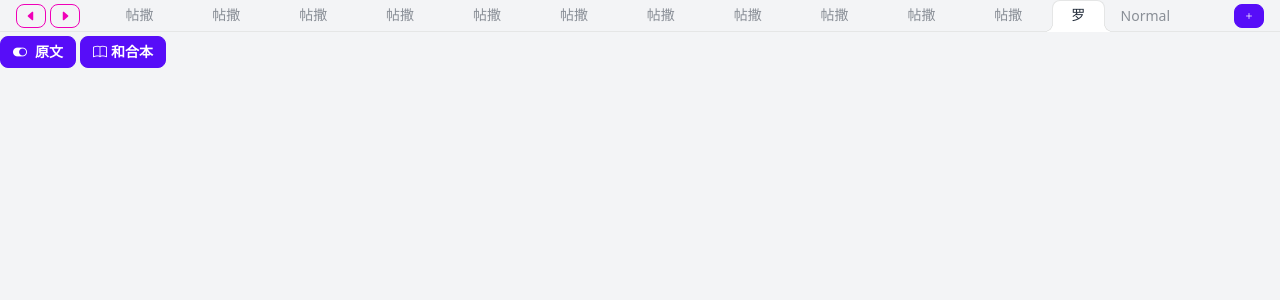
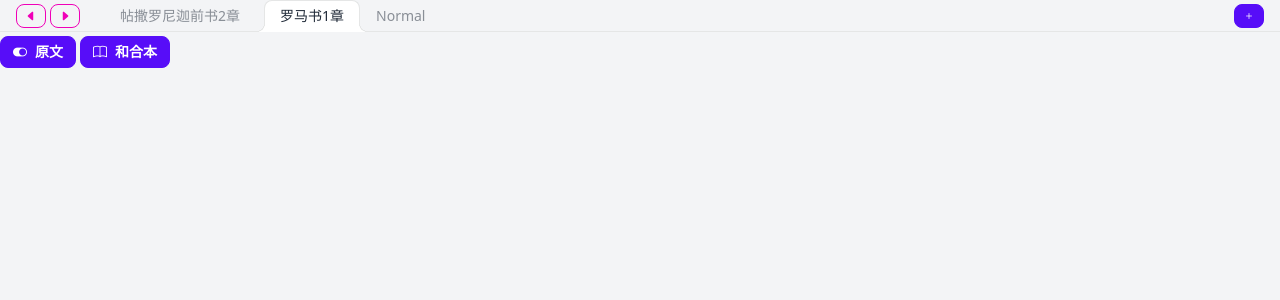
Before and after one commit to mattwhatsup/bible-study-tool-app-tauri, a React (Vite) app: page / in a window 1280 px wide. Shown: the top 300 px of the page. Built offline with nearby package versions, Linux system fonts and the light colour scheme.

Commit message:
add bootstrap / prefix tailwind

```diff
--- a/package.json
+++ b/package.json
@@ -12,6 +12,7 @@
   },
   "dependencies": {
     "@tauri-apps/api": "^1.2.0",
+    "bootstrap": "^5.2.3",
     "bootstrap-icons": "^1.10.3",
     "daisyui": "^2.51.3",
     "react": "^18.2.0",
--- a/src/App.tsx
+++ b/src/App.tsx
@@ -1,4 +1,5 @@
 import { FunctionComponent } from 'react'
+import Dialog from './components-ui/Dialog'
 import SwitchButton from './components-ui/SwitchButton'
 import Tabs from './components-ui/Tabs'
 import VersionDropDown from './components-ui/VersionDropDown'
@@ -6,10 +7,11 @@ interface AppProps {}
 
 const App: FunctionComponent<AppProps> = () => {
   return (
-    <div className="w-screen h-screen">
+    <div className="tw-w-screen tw-h-screen">
       <Tabs />
       <SwitchButton />
       <VersionDropDown />
+      <Dialog />
     </div>
   )
 }
--- /dev/null
+++ b/src/components-ui/Dialog.tsx
@@ -0,0 +1,40 @@
+import { FunctionComponent } from 'react'
+
+interface DialogProps {}
+
+const Dialog: FunctionComponent<DialogProps> = () => {
+  return (
+    <div className="modal" tabIndex={-1}>
+      <div className="modal-dialog">
+        <div className="modal-content">
+          <div className="modal-header">
+            <h5 className="modal-title">Modal title</h5>
+            <button
+              type="button"
+              className="btn-close"
+              data-bs-dismiss="modal"
+              aria-label="Close"
+            />
+          </div>
+          <div className="modal-body">
+            <p>Modal body text goes here.</p>
+          </div>
+          <div className="modal-footer">
+            <button
+              type="button"
+              className="tw-btn tw-btn-secondary"
+              data-bs-dismiss="modal"
+            >
+              Close
+            </button>
+            <button type="button" className="tw-btn tw-btn-primary">
+              Save changes
+            </button>
+          </div>
+        </div>
+      </div>
+    </div>
+  )
+}
+
+export default Dialog
--- a/src/components-ui/SwitchButton.tsx
+++ b/src/components-ui/SwitchButton.tsx
@@ -4,7 +4,7 @@ interface SwitchButtonProps {}
 
 const SwitchButton: FunctionComponent<SwitchButtonProps> = () => {
   return (
-    <button className="btn btn-primary btn-sm switch-btn">
+    <button className="tw-btn tw-btn-primary tw-btn-sm switch-btn">
       <i className="bi bi-toggle-on"></i>
       <span>原文</span>
     </button>
--- a/src/components-ui/Tabs.css
+++ b/src/components-ui/Tabs.css
@@ -1,17 +1,17 @@
 .tab-scroller-control {
-  @apply tab tab-lifted;
+  @apply tw-tab tw-tab-lifted;
   border-top-width: 0;
   border-right-width: 0;
   border-left-width: 0;
 }
 .tab-utility-control {
-  @apply tab tab-lifted;
+  @apply tw-tab tw-tab-lifted;
   flex-basis: 2rem;
   border-top-width: 0;
   border-right-width: 0;
   border-left-width: 0;
 }
-.tab-lifted {
+.tw-tab-lifted {
   border-top-color: var(--tab-border-color);
   border-right-color: var(--tab-border-color);
   border-left-color: var(--tab-border-color);
--- a/src/components-ui/Tabs.tsx
+++ b/src/components-ui/Tabs.tsx
@@ -5,92 +5,32 @@ interface TabsProps {}
 
 const Tabs: FunctionComponent<TabsProps> = () => {
   return (
-    <div className="flex">
+    <div className="tw-flex">
       <span className="tab-scroller-control">
-        <button className="btn btn-outline btn-secondary btn-xs ">
+        <button className="tw-btn tw-btn-outline tw-btn-secondary tw-btn-xs ">
           <i className="bi bi-caret-left-fill"></i>
         </button>
-        <button className="btn btn-outline btn-secondary btn-xs  ml-1">
+        <button className="tw-btn tw-btn-outline tw-btn-secondary tw-btn-xs  tw-ml-1">
           <i className="bi bi-caret-right-fill"></i>
         </button>
       </span>
 
-      <div className="tabs flex-1 flex-nowrap overflow-hidden">
-        <a className="group tab tab-lifted relative px-6">
+      <div className="tw-tabs tw-flex-1 tw-flex-nowrap tw-overflow-hidden">
+        <label className="tw-group tw-tab tw-tab-lifted tw-relative tw-px-6">
           帖撒罗尼迦前书2章
-          <span className="absolute top-0 right-1 hidden group-hover:block ">
+          <span className="tw-absolute tw-top-0 tw-right-1 tw-hidden group-hover:tw-block ">
             <i className="bi bi-x-circle-fill"></i>
           </span>
-        </a>
-        <a className="group tab tab-lifted relative px-6">
-          帖撒罗尼迦前书2章
-          <span className="absolute top-0 right-1 hidden group-hover:block ">
-            <i className="bi bi-x-circle-fill"></i>
-          </span>
-        </a>
-        <a className="group tab tab-lifted relative px-6">
-          帖撒罗尼迦前书2章
-          <span className="absolute top-0 right-1 hidden group-hover:block ">
-            <i className="bi bi-x-circle-fill"></i>
-          </span>
-        </a>
-        <a className="group tab tab-lifted relative px-6">
-          帖撒罗尼迦前书2章
-          <span className="absolute top-0 right-1 hidden group-hover:block ">
-            <i className="bi bi-x-circle-fill"></i>
-          </span>
-        </a>
-        <a className="group tab tab-lifted relative px-6">
-          帖撒罗尼迦前书2章
-          <span className="absolute top-0 right-1 hidden group-hover:block ">
-            <i className="bi bi-x-circle-fill"></i>
-          </span>
-        </a>
-        <a className="group tab tab-lifted relative px-6">
-          帖撒罗尼迦前书2章
-          <span className="absolute top-0 right-1 hidden group-hover:block ">
-            <i className="bi bi-x-circle-fill"></i>
-          </span>
-        </a>
-        <a className="group tab tab-lifted relative px-6">
-          帖撒罗尼迦前书2章
-          <span className="absolute top-0 right-1 hidden group-hover:block ">
-            <i className="bi bi-x-circle-fill"></i>
-          </span>
-        </a>
-        <a className="group tab tab-lifted relative px-6">
-          帖撒罗尼迦前书2章
-          <span className="absolute top-0 right-1 hidden group-hover:block ">
-            <i className="bi bi-x-circle-fill"></i>
-          </span>
-        </a>
-        <a className="group tab tab-lifted relative px-6">
-          帖撒罗尼迦前书2章
-          <span className="absolute top-0 right-1 hidden group-hover:block ">
-            <i className="bi bi-x-circle-fill"></i>
-          </span>
-        </a>
-        <a className="group tab tab-lifted relative px-6">
-          帖撒罗尼迦前书2章
-          <span className="absolute top-0 right-1 hidden group-hover:block ">
-            <i className="bi bi-x-circle-fill"></i>
-          </span>
-        </a>
-        <a className="group tab tab-lifted relative px-6">
-          帖撒罗尼迦前书2章
-          <span className="absolute top-0 right-1 hidden group-hover:block ">
-            <i className="bi bi-x-circle-fill"></i>
-          </span>
-        </a>
+        </label>
 
-        <a className="tab tab-lifted tab-active">罗马书1章</a>
-        <a className="tab tab-lifted ">Normal</a>
-        <span className="tab tab-lifted flex-1 tab-placeholder">
+        <label className="tw-tab tw-tab-lifted tw-tab-active">罗马书1章</label>
+        <label className="tw-tab tw-tab-lifted ">Normal</label>
+        <span className="tw-tab tw-tab-lifted tw-flex-1 tab-placeholder">
           {/** empty */}
         </span>
       </div>
-      <span className="tab tab-utility-control">
-        <button className="btn btn-primary btn-xs ">
+      <span className="tw-tab tab-utility-control">
+        <button className="tw-btn tw-btn-primary tw-btn-xs ">
           <i className="bi bi-plus"></i>
         </button>
       </span>
--- a/src/components-ui/VersionDropDown.tsx
+++ b/src/components-ui/VersionDropDown.tsx
@@ -4,23 +4,30 @@ interface VersionDropDownProps {}
 
 const VersionDropDown: FunctionComponent<VersionDropDownProps> = () => {
   return (
-    <div className="dropdown dropdown-bottom dropdown-start">
-      <label tabIndex={0} className="btn m-1 btn-sm btn-primary">
+    <div className="tw-dropdown tw-dropdown-bottom tw-dropdown-start">
+      <label tabIndex={0} className="tw-btn tw-m-1 tw-btn-sm tw-btn-primary">
         <i className="bi bi-book"></i>
-        <span className=" ml-1">和合本</span>
+        <span className="tw-ml-2">和合本</span>
       </label>
-      <ul
-        tabIndex={0}
-        className="dropdown-content menu p-2 shadow bg-base-100 w-52 mt-1 rounded-lg text-sm"
-      >
+      <ul tabIndex={0} className="dropdown-menu tw-dropdown-content tw-block">
         <li>
-          <a>Item 1</a>
+          <h6 className="dropdown-header">选择圣经版本</h6>
+        </li>
+
+        <li>
+          <a className="dropdown-item" href="#">
+            Action
+          </a>
         </li>
         <li>
-          <a className="active">Item 2</a>
+          <a className="dropdown-item active" href="#">
+            Another action
+          </a>
         </li>
         <li>
-          <a>Item 3</a>
+          <a className="dropdown-item" href="#">
+            Something else here
+          </a>
         </li>
       </ul>
     </div>
--- a/src/main.tsx
+++ b/src/main.tsx
@@ -1,8 +1,9 @@
 import React from 'react'
 import ReactDOM from 'react-dom/client'
 import App from './App'
+import 'bootstrap-icons/font/bootstrap-icons.css'
+import 'bootstrap/dist/css/bootstrap.css'
 import './styles.css'
-import 'bootstrap-icons/font/bootstrap-icons.css'
 
 ReactDOM.createRoot(document.getElementById('root') as HTMLElement).render(
   <React.StrictMode>
--- a/src/styles.css
+++ b/src/styles.css
@@ -61,5 +61,5 @@
 } */
 
 body {
-  @apply bg-gray-100;
+  @apply tw-bg-gray-100;
 }
--- a/tailwind.config.cjs
+++ b/tailwind.config.cjs
@@ -1,5 +1,6 @@
 /** @type {import('tailwindcss').Config} */
 module.exports = {
+  prefix: 'tw-',
   content: ['./index.html', './src/**/*.{js,ts,jsx,tsx}'],
   theme: {
     extend: {},
```
Also changed, not shown: 1 other file (tests, documents, lock files or other folders).
